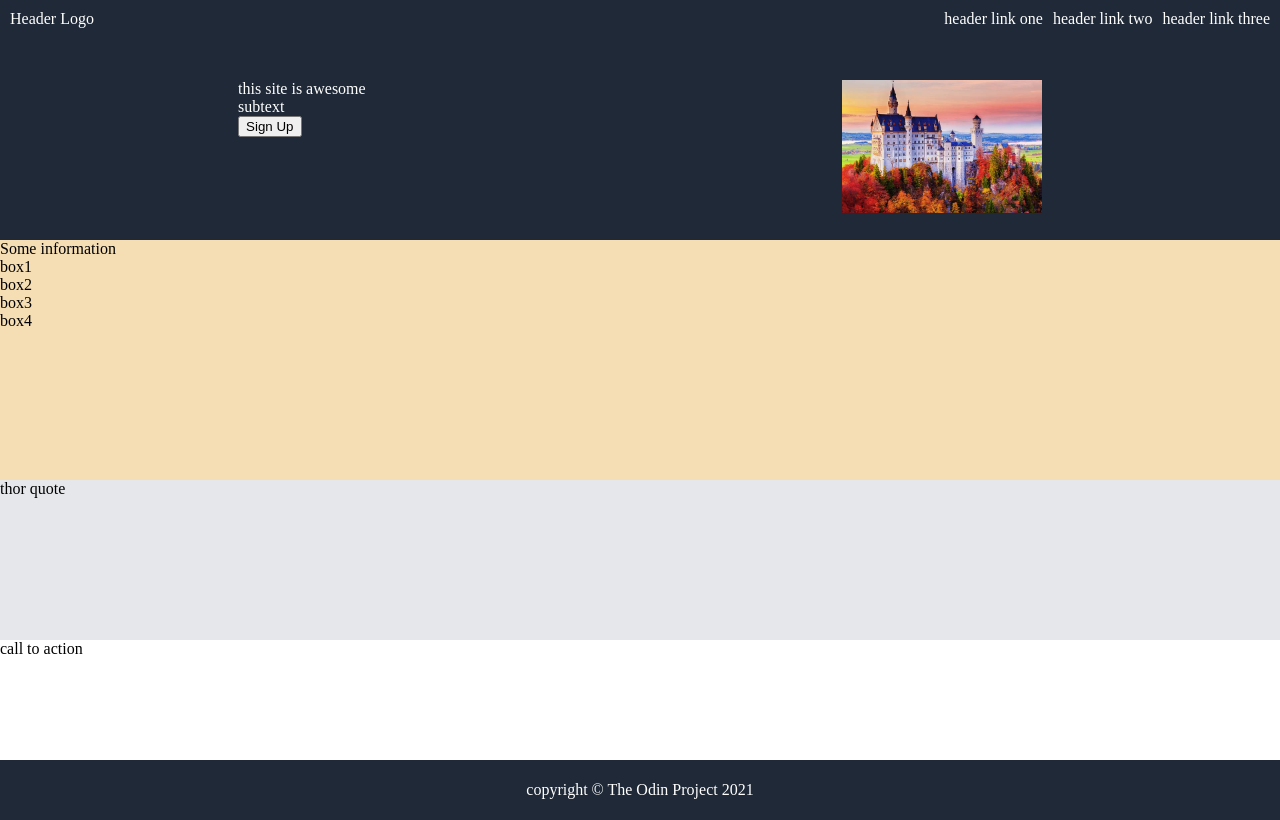
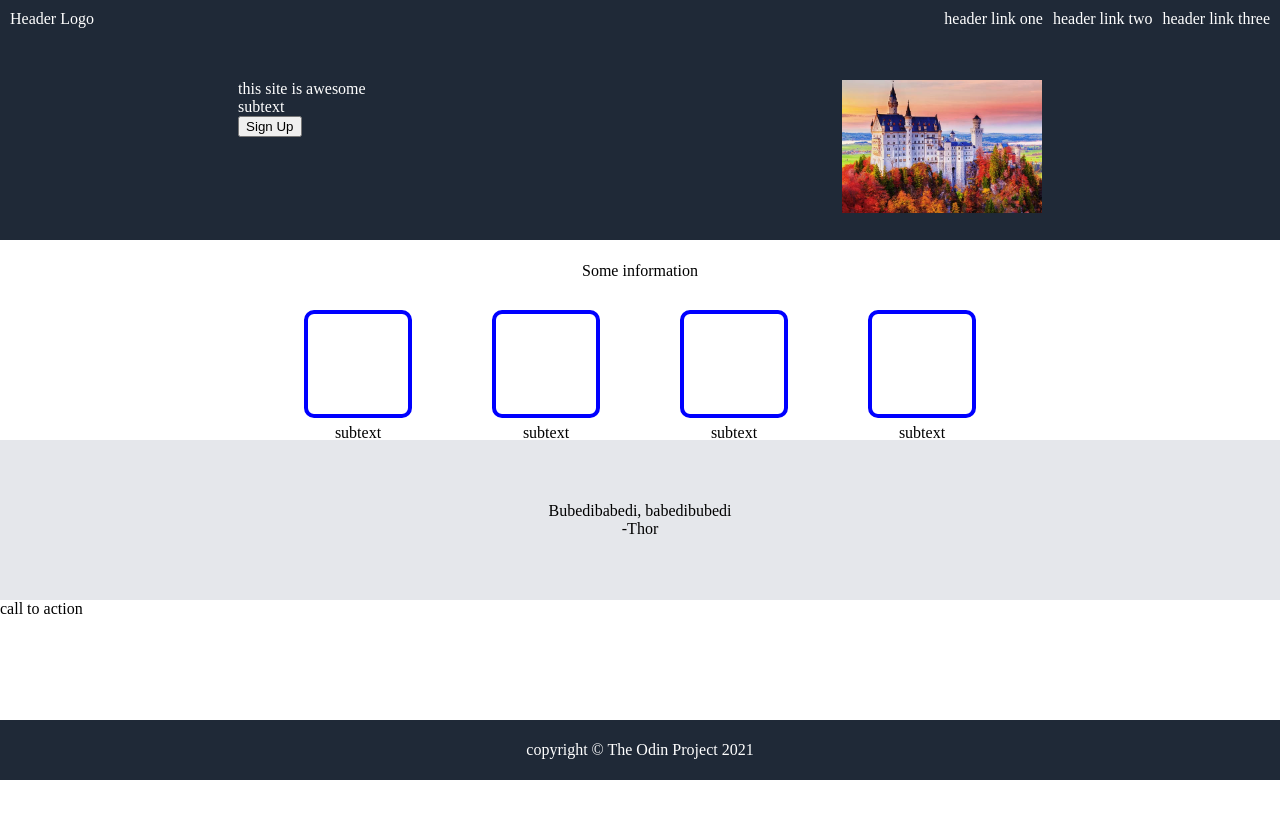
Before and after one commit to paeppler/landing-page, a plain HTML site: page index.html in a window 1280 px wide. Drawn offline with Linux system fonts and the light colour scheme.

Commit message:
Style some more subsections

```diff
--- a/index.html
+++ b/index.html
@@ -32,15 +32,24 @@
             Some information
         </div>
         <div class="info-boxes">
-            <div>box1</div>
-            <div>box2</div>
-            <div>box3</div>
-            <div>box4</div>
+            <div class="box">
+                <p>subtext</p>
+            </div>
+            <div class="box">
+                <p>subtext</p>
+            </div>
+            <div class="box">
+                <p>subtext</p>
+            </div>
+            <div class="box">
+                <p>subtext</p>
+            </div>
         </div>
     </div>
 
     <div class="thor">
-        thor quote
+        <div>Bubedibabedi, babedibubedi</div>
+        <div class="name">-Thor</div>
     </div>
 
     <div class="action">
--- a/style.css
+++ b/style.css
@@ -27,18 +27,57 @@ body {
 }
 
 .information{
-    background-color: wheat;
-    height: 30vh;
+    display: flex;
+    flex-direction: column;
+    background-color: white;
+    height: 25vh;
+    justify-content: center;
+    align-items: center;
+    border: black;
 }
 
+.info-boxes {
+    display: flex;
+    justify-content: space-between;
+    margin-top: 30px;
+}
+
+.box {
+    display: flex;
+    flex-direction: column;
+    width: 100px;
+    height: 100px;
+    border: 4px solid blue;
+    border-radius: 10px;
+    margin: 0 40px;
+
+}
+
+.box p {
+    display: flex;
+    margin-top: 110px;
+    justify-content: center;
+}
+
+
 .thor {
+    display: flex;
+    flex-direction: column;
+    justify-content: center;
+    align-items: center;
     background-color: #E5E7EB;
     height: 20vh;
+}
+
+.thor.name {
+    display: flex;
+    align-self: flex-end;
 }
 
 .action {
     background-color: white;
     height: 15vh;
+
 }
 
 .foot {
```
